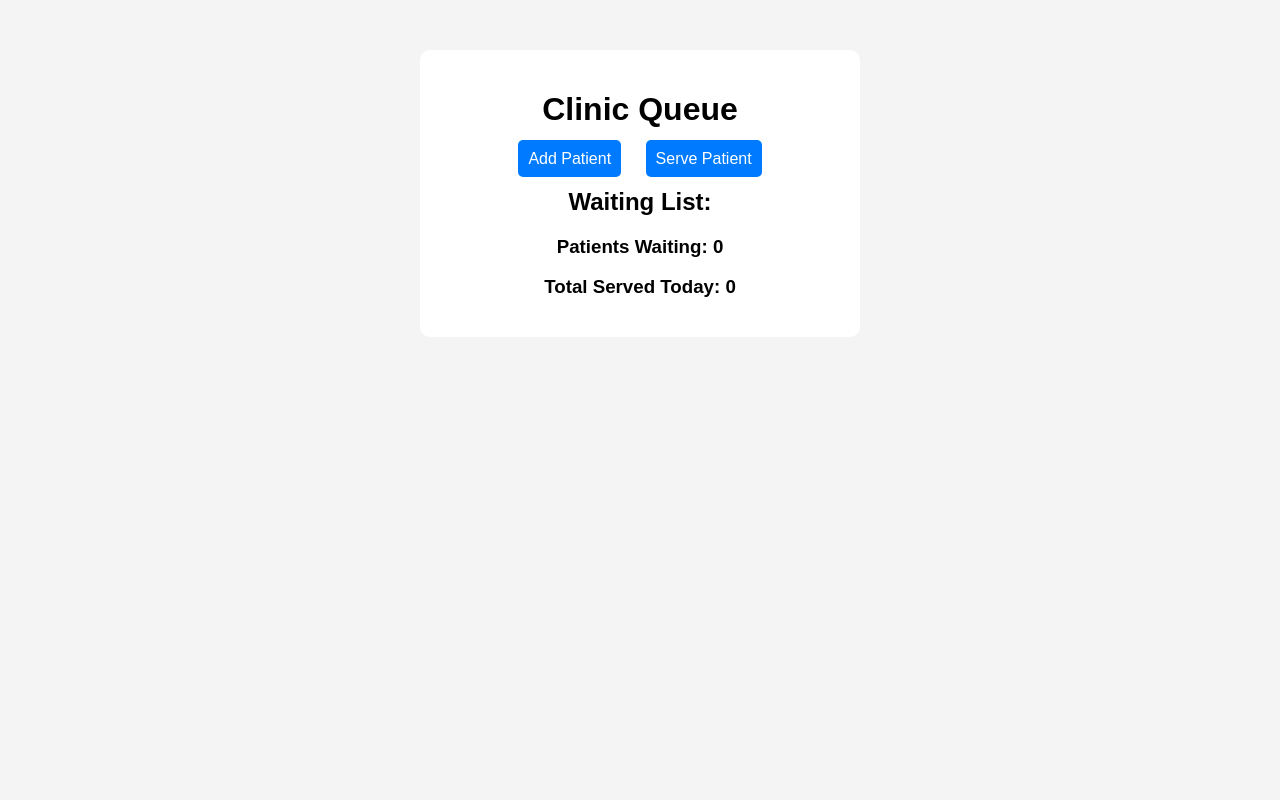
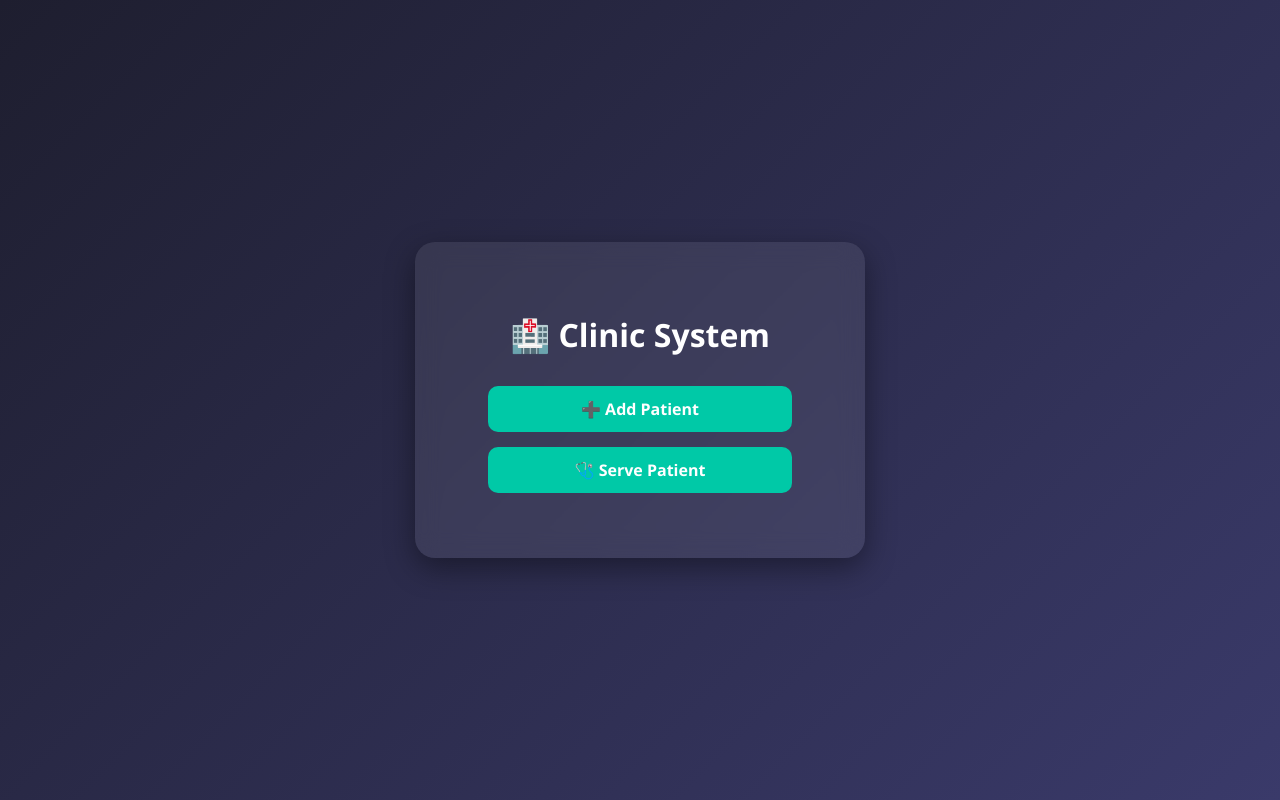
Before and after one commit to Anjbj/clinic-queue-app, a Flask app: page / in a window 1280 px wide. Run offline with Flask 3, Linux system fonts and the light colour scheme.

Commit message:
Update index.html

```diff
--- a/templates/index.html
+++ b/templates/index.html
@@ -1,34 +1,63 @@
 <!DOCTYPE html>
 <html>
+<head>
+    <title>Clinic System</title>
 
-<head>
-    <title>Clinic Queue</title>
     <style>
         body {
-            font-family: Arial;
-            background: #f4f4f4;
-            text-align: center;
+            margin: 0;
+            height: 100vh;
+            display: flex;
+            justify-content: center;
+            align-items: center;
+            font-family: 'Segoe UI', sans-serif;
+            background: linear-gradient(135deg, #1e1e2f, #3a3a6a);
+            color: white;
         }
 
         .container {
-            background: white;
-            padding: 20px;
-            margin: 50px auto;
-            width: 400px;
-            border-radius: 10px;
+            background: rgba(255, 255, 255, 0.08);
+            backdrop-filter: blur(12px);
+            padding: 50px;
+            border-radius: 20px;
+            box-shadow: 0 10px 30px rgba(0,0,0,0.4);
+            text-align: center;
+            width: 350px;
+            animation: fadeIn 0.8s ease-in-out;
         }
 
-        a {
-            margin: 10px;
-            text-decoration: none;
-            color: white;
-            background: #007BFF;
-            padding: 10px;
-            border-radius: 5px;
+        @keyframes fadeIn {
+            from {
+                opacity: 0;
+                transform: translateY(20px);
+            }
+            to {
+                opacity: 1;
+                transform: translateY(0);
+            }
         }
 
-        li {
-            text-align: left;
+        h1 {
+            margin-bottom: 30px;
+        }
+
+        .btn {
+            display: block;
+            margin: 15px auto;
+            padding: 12px;
+            width: 80%;
+            border: none;
+            border-radius: 10px;
+            background: #00c9a7;
+            color: white;
+            font-weight: bold;
+            text-decoration: none;
+            transition: 0.3s;
+        }
+
+        .btn:hover {
+            background: #00b894;
+            transform: scale(1.05);
         }
     </style>
 </head>
@@ -36,21 +65,11 @@
 <body>
 
     <div class="container">
-        <h1>Clinic Queue</h1>
+        <h1>🏥 Clinic System</h1>
 
-        <a href="/add">Add Patient</a>
-        <a href="/serve">Serve Patient</a>
-
-        <h2>Waiting List:</h2>
-        <ul>
-            {% for patient in patients %}
-            <li>{{ patient.get_details() }}</li>
-            {% endfor %}
-        </ul>
-        <h3>Patients Waiting: {{ patients|length }}</h3>
-        <h3>Total Served Today: {{ total }}</h3>
+        <a href="/add" class="btn">➕ Add Patient</a>
+        <a href="/serve" class="btn">🩺 Serve Patient</a>
     </div>
 
 </body>
-
 </html>
```
